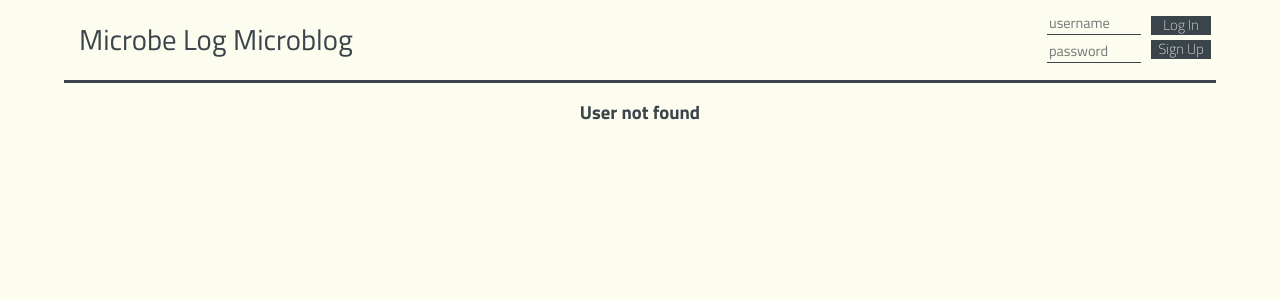
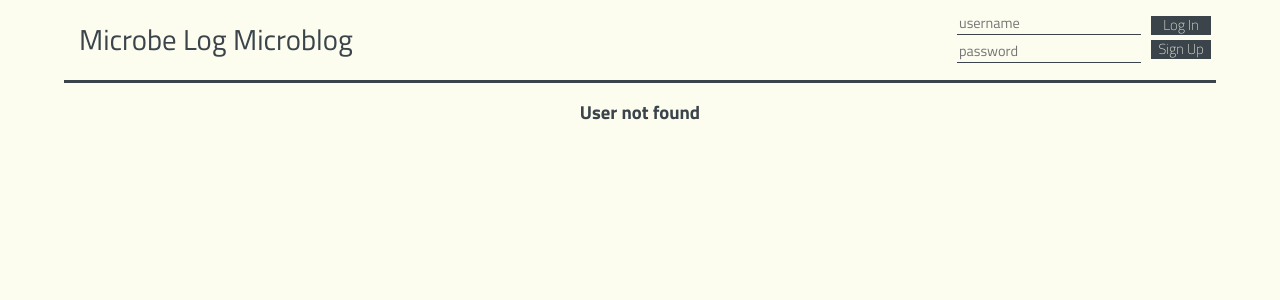
Before and after one commit to joebeachjoebeach/microbe-log-microblog, a Flask app: page /u/1 in a window 1280 px wide. Shown: the top 300 px of the page. Run offline with Flask 2, Linux system fonts and the light colour scheme; data that the repository does not hold is empty.

Commit message:
preparing to add postcss

```diff
--- a/static/css/style2.css
+++ b/static/css/style2.css
@@ -113,6 +113,9 @@ input:focus {
 .header-login-col-input {
   width: 90px; }
 
+@media only screen and (min-width: 768px) {
+  .header-login-col-input {
+    width: 180px; } }
 .main {
   align-items: center;
   display: flex;
--- a/templates/macros.html
+++ b/templates/macros.html
@@ -1,7 +1,7 @@
 {% macro post_input() %}
 
   <form class="createpost" action="/post" method="POST">
-    <input id="input-post" class="createpost-input" placeholder="Enter your post" maxlength="50" type="text" name="contents">
+    <input id="input-post" class="createpost-input" placeholder="Enter your post" maxlength="50" type="text" name="contents" required>
     <button class="createpost-submit" name="submit_post">Post</button>
   </form>
   {% with messages = get_flashed_messages(category_filter=["post"]) %}
```
Also changed, not shown: static/css/src_style.scss (renamed from static/css/style.scss, +13 -0 lines), static/css/src_style.css (added), 1 other file.
